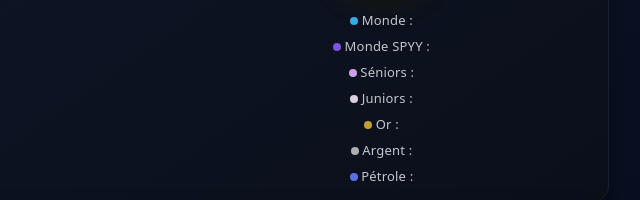
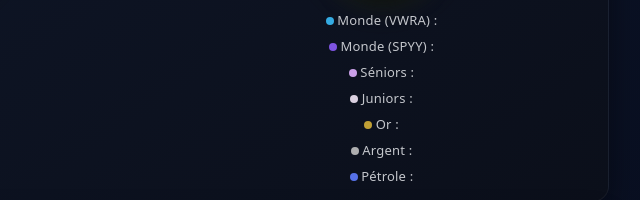
Before and after one commit to passaelen/dashboard, a plain HTML site: page index.html in a window 1280 px wide. Shown: the part 563-763 px from the top of the page, 481-1121 px from the left. Drawn offline with nearby package versions, Linux system fonts and the light colour scheme; no server answers.

Commit message:
Update index.html

```diff
--- a/index.html
+++ b/index.html
@@ -159,13 +159,13 @@
     <div class="legend">
         <div class="legend-item">
             <span class="dot dot-monde"></span>
-            <span>Monde :</span>
+            <span>Monde (VWRA) :</span>
             <span id="p-monde"></span>
         </div>
 
         <div class="legend-item">
             <span class="dot dot-monde-spyy"></span>
-            <span>Monde SPYY :</span>
+            <span>Monde (SPYY) :</span>
             <span id="p-monde-spyy"></span>
         </div>
 
```
